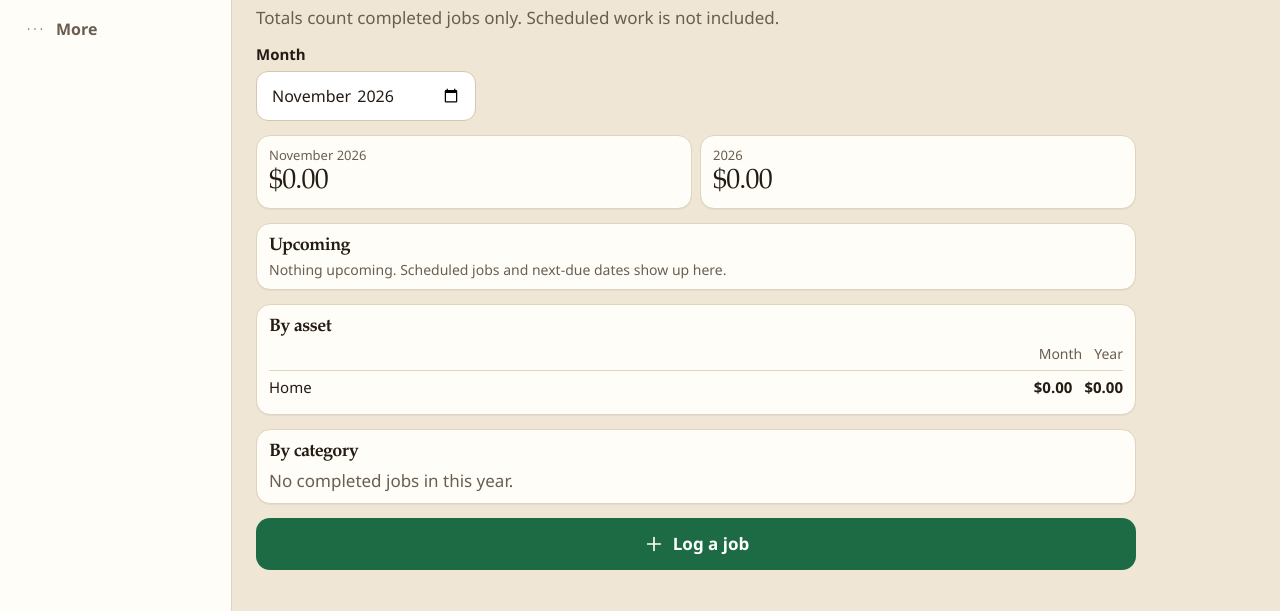
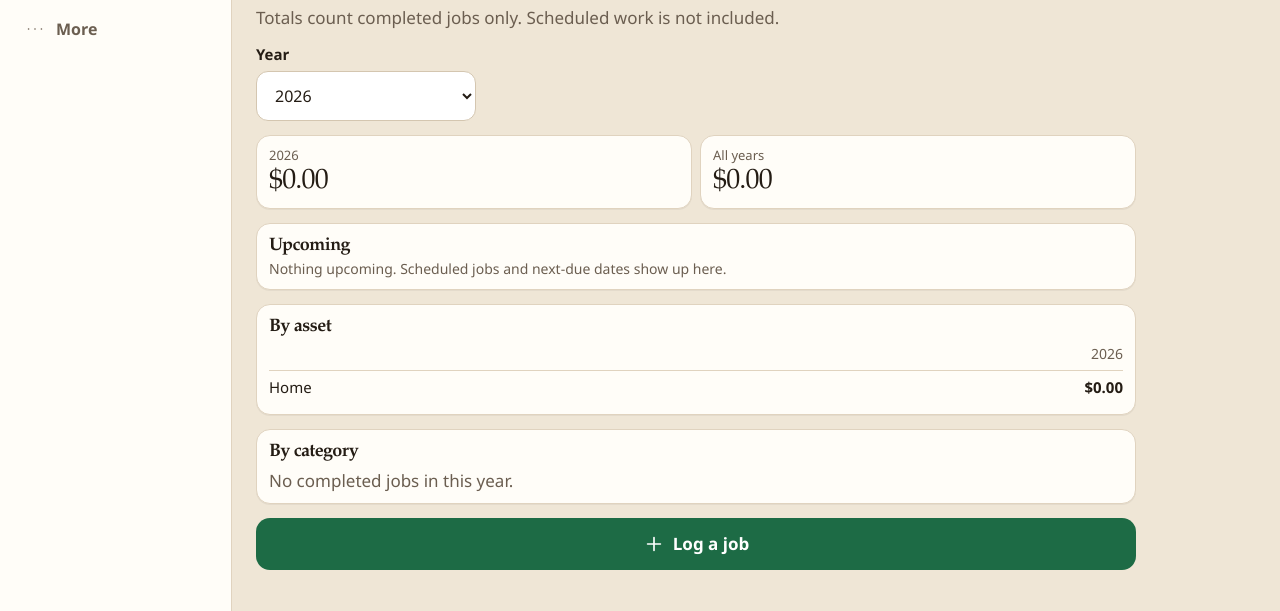
Before and after one commit to tonychendds/upkeep-web, a website with bundled scripts: page site/index.html in a window 1280 px wide. Shown: the part 189-800 px from the top of the page. Built offline with nearby package versions, Linux system fonts and the light colour scheme.

Commit message:
Show Summary totals by year instead of by month. (#13)
Replace the month picker and month column with the selected year, keep a lifetime total beside it, and label house and car Other separately.

Co-authored-by: Cursor Agent <cursoragent@cursor.com>
Co-authored-by: tonychendds <tonychendds@users.noreply.github.com>

```diff
--- a/site/js/model.js
+++ b/site/js/model.js
@@ -420,6 +420,87 @@ export function upcomingItems(records, today = todayISO()) {
   return items;
 }
 
+export function summaryYearChoices(records, today = todayISO()) {
+  const years = new Set([today.slice(0, 4)]);
+  for (const job of liveJobs(records)) {
+    const date = job.payload?.date;
+    if (typeof date === "string" && /^\d{4}/.test(date)) years.add(date.slice(0, 4));
+  }
+  return [...years].sort((left, right) => right.localeCompare(left));
+}
+
+export function summarizeYear(records, year) {
+  const done = completedJobs(records);
+  const sum = (jobs) => jobs.reduce((total, job) => total + (job.payload.costCents || 0), 0);
+  const periodJobs = year === "all" ? done : done.filter((job) => job.payload.date.startsWith(year));
+  const assetIds = new Set(liveRecords(records, "asset").map((asset) => asset.id));
+  for (const job of periodJobs) assetIds.add(job.payload.assetId);
+  const assets = [...assetIds]
+    .map((id) => ({
+      id,
+      name: assetLabel(records, id),
+      assetType: assetTypeOf(records, id),
+      cents: sum(periodJobs.filter((job) => job.payload.assetId === id)),
+    }))
+    .sort((left, right) => {
+      if (left.assetType === "home" && right.assetType !== "home") return -1;
+      if (right.assetType === "home" && left.assetType !== "home") return 1;
+      return left.name.localeCompare(right.name);
+    });
+
+  const groups = new Map();
+  for (const job of periodJobs) {
+    const identity = categoryIdentity(records, job.payload.categoryId);
+    const groupKey = `${identity.side}\0${identity.key}`;
+    const existing = groups.get(groupKey);
+    if (!existing) {
+      groups.set(groupKey, { ...identity, cents: job.payload.costCents || 0 });
+      continue;
+    }
+    existing.cents += job.payload.costCents || 0;
+    if (/[A-Z]/.test(identity.name) && !/[A-Z]/.test(existing.name)) existing.name = identity.name;
+  }
+  const sharedNames = new Map();
+  for (const row of groups.values()) sharedNames.set(row.key, (sharedNames.get(row.key) || 0) + 1);
+  const categories = [...groups.values()]
+    .sort((left, right) => right.cents - left.cents || left.name.localeCompare(right.name) || sideRank(left.side) - sideRank(right.side))
+    .map((row) => ({
+      name: sharedNames.get(row.key) > 1 && row.side ? `${sideLabel(row.side)} · ${row.name}` : row.name,
+      cents: row.cents,
+    }));
+
+  return {
+    yearCents: sum(periodJobs),
+    allCents: sum(done),
+    assets,
+    categories,
+  };
+}
+
+function completedJobs(records) {
+  return liveJobs(records).filter((job) => job.payload?.status === "done" && job.payload?.date && job.payload?.costCents != null);
+}
+
+function categoryIdentity(records, id) {
+  const preset = DEFAULT_CATEGORIES.find((category) => category.id === id);
+  const source = preset || records[id]?.payload || {};
+  const name = String(categoryLabel(records, id) || "").trim().replace(/\s+/g, " ");
+  const side = source.assetType === "car" || source.assetType === "home" ? source.assetType : "";
+  return { name, key: name.toLowerCase(), side };
+}
+
+function sideLabel(side) {
+  if (side === "car") return "Car";
+  if (side === "home") return "House";
+  return "";
+}
+
+function sideRank(side) {
+  if (side === "home") return 0;
+  if (side === "car") return 1;
+  return 2;
+}
+
 export function summarize(records, month) {
   const year = month.slice(0, 4);
   const done = liveJobs(records).filter((job) => job.payload?.status === "done" && job.payload?.date && job.payload?.costCents != null);
--- a/site/js/ui.js
+++ b/site/js/ui.js
@@ -25,6 +25,8 @@ import {
   recordError,
   repeatPresets,
   summarize,
+  summarizeYear,
+  summaryYearChoices,
   suggestNextDue,
   toCsv,
   todayISO,
@@ -39,7 +41,7 @@ import { confirmPasswordReset, fetchAccount, loginAccount, logoutAccount, regist
 const FORM_ROUTES = new Set(["job", "asset", "contractor"]);
 const jobsFilter = { query: "", assetId: "", status: "", categoryId: "" };
 const assetJobFilters = new Map();
-let summaryMonth = currentMonth();
+let summaryYear = todayISO().slice(0, 4);
 let accountMode = "signin";
 
 export function mountApp(root, { state, sync, syncUrl }) {
@@ -160,23 +162,31 @@ export function mountApp(root, { state, sync, syncUrl }) {
   }
 
   function renderSummary() {
-    const totals = summarize(state.records, summaryMonth);
-    const monthInput = el("input", { id: "summary-month", type: "month", value: summaryMonth });
-    monthInput.addEventListener("change", () => {
-      if (monthInput.value) summaryMonth = monthInput.value;
+    const choices = summaryYearChoices(state.records);
+    if (summaryYear !== "all" && !choices.includes(summaryYear)) summaryYear = todayISO().slice(0, 4);
+    const totals = summarizeYear(state.records, summaryYear);
+    const yearSelect = selectFrom(
+      [...choices.map((year) => [year, year]), ["all", "All years"]],
+      summaryYear,
+    );
+    yearSelect.id = "summary-year";
+    yearSelect.setAttribute("data-testid", "summary-year");
+    yearSelect.addEventListener("change", () => {
+      summaryYear = yearSelect.value || todayISO().slice(0, 4);
       renderMain();
     });
+    const periodLabel = summaryYear === "all" ? "All years" : summaryYear;
     return wrap([
       el("h1", {}, ["Summary"]),
       el("p", { class: "lede" }, ["Totals count completed jobs only. Scheduled work is not included."]),
-      el("div", { class: "field month" }, [el("label", { for: "summary-month" }, ["Month"]), monthInput]),
+      el("div", { class: "field year" }, [el("label", { for: "summary-year" }, ["Year"]), yearSelect]),
       el("div", { class: "figures compact" }, [
-        figure(formatMonth(summaryMonth), formatMoney(totals.monthCents), "month-total"),
-        figure(summaryMonth.slice(0, 4), formatMoney(totals.yearCents), "year-total"),
+        figure(periodLabel, formatMoney(totals.yearCents), "year-total"),
+        figure("All years", formatMoney(totals.allCents), "all-years-total"),
       ]),
       summaryUpcoming(),
-      breakdown("By asset", totals.assets, "No assets yet.", true),
-      breakdown("By category", totals.categories, "No completed jobs in this year.", true),
+      breakdown("By asset", totals.assets, "No assets yet.", true, periodLabel),
+      breakdown("By category", totals.categories, summaryYear === "all" ? "No completed jobs yet." : "No completed jobs in this year.", true, periodLabel),
       el("a", { class: "button", href: "#/jobs/new" }, [icon("plus"), "Log a job"]),
     ]);
   }
@@ -1588,18 +1598,16 @@ function figure(label, value, testid) {
   ]);
 }
 
-function breakdown(title, rows, empty, compact = false) {
+function breakdown(title, rows, empty, compact = false, amountHeader = "Year") {
   const body = rows.length
     ? [
       el("div", { class: "rowline head" }, [
         el("span", {}, [""]),
-        el("span", { class: "meta" }, ["Month"]),
-        el("span", { class: "meta" }, ["Year"]),
+        el("span", { class: "meta" }, [amountHeader]),
       ]),
       ...rows.map((row) => el("div", { class: "rowline" }, [
         el("span", {}, [row.name]),
-        el("strong", {}, [formatMoney(row.monthCents)]),
-        el("strong", {}, [formatMoney(row.yearCents)]),
+        el("strong", {}, [formatMoney(row.cents)]),
       ])),
     ]
     : [el("p", { class: "lede" }, [empty])];
--- a/site/styles.css
+++ b/site/styles.css
@@ -263,7 +263,7 @@ h2 { font-size: 22px; }
 
 .rowline {
   display: grid;
-  grid-template-columns: minmax(0, 1fr) auto auto;
+  grid-template-columns: minmax(0, 1fr) auto;
   gap: 10px 12px;
   align-items: baseline;
   padding: 8px 0;
@@ -552,7 +552,7 @@ dialog.modal::backdrop { background: rgba(36, 28, 20, 0.45); }
 
 .dialog-actions { display: flex; flex-direction: column; gap: 8px; margin-top: 16px; }
 
-.month input { max-width: 220px; }
+.year select { max-width: 220px; }
 
 @media (min-width: 720px) {
   .figures, .split, .filters { grid-template-columns: 1fr 1fr; }
```
Also changed, not shown: tests/e2e.mjs (+21 -5 lines), tests/model.test.mjs (+37 -0 lines).
